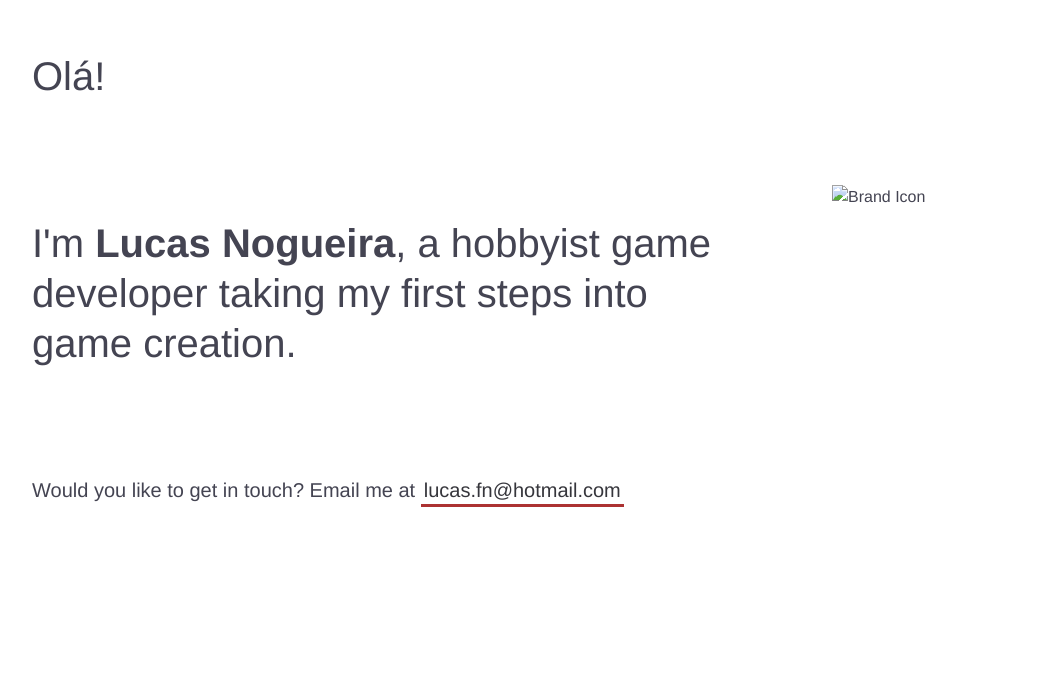
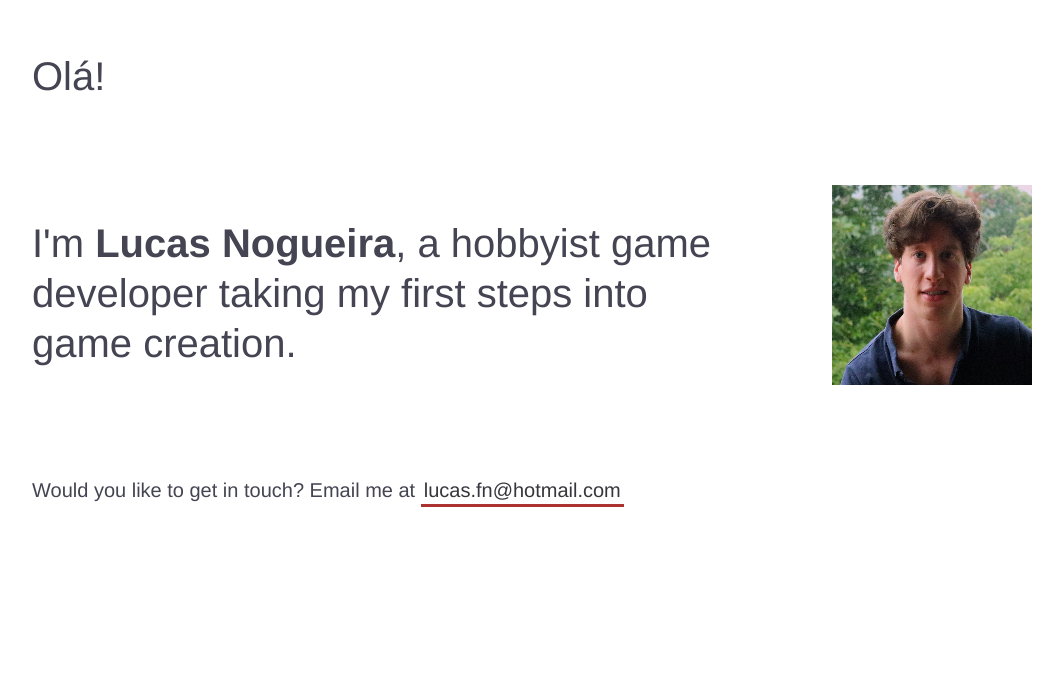
Before and after one commit to WalnutTreeDev/WalnutTreeDev.github.io, a plain HTML site: page index.html in a window 1280 px wide. Shown: the part 127-800 px from the top of the page, without its empty margins (68-1131 px from the left). Drawn offline with nearby package versions, Linux system fonts and the light colour scheme; a script that the page names is missing; a web font is replaced by a local one.

Commit message:
Add profile picture

```diff
--- a/index.html
+++ b/index.html
@@ -19,7 +19,7 @@
     <header class="intro">
       <h1 class="intro__hello">Olá!</h1>
       <div class="intro__wrap">
-        <img class="intro__icon" src="images/Icon_Logo.png" alt="Brand Icon" />
+        <img class="intro__icon" src="images/profile.jpeg" alt="Brand Icon" />
         <h2 class="intro__tagline">I'm
           <span class="name">Lucas Nogueira</span>, a hobbyist game developer taking my first steps into game creation.
         </h2>
```
Also changed, not shown: images/profile.jpeg (added).
